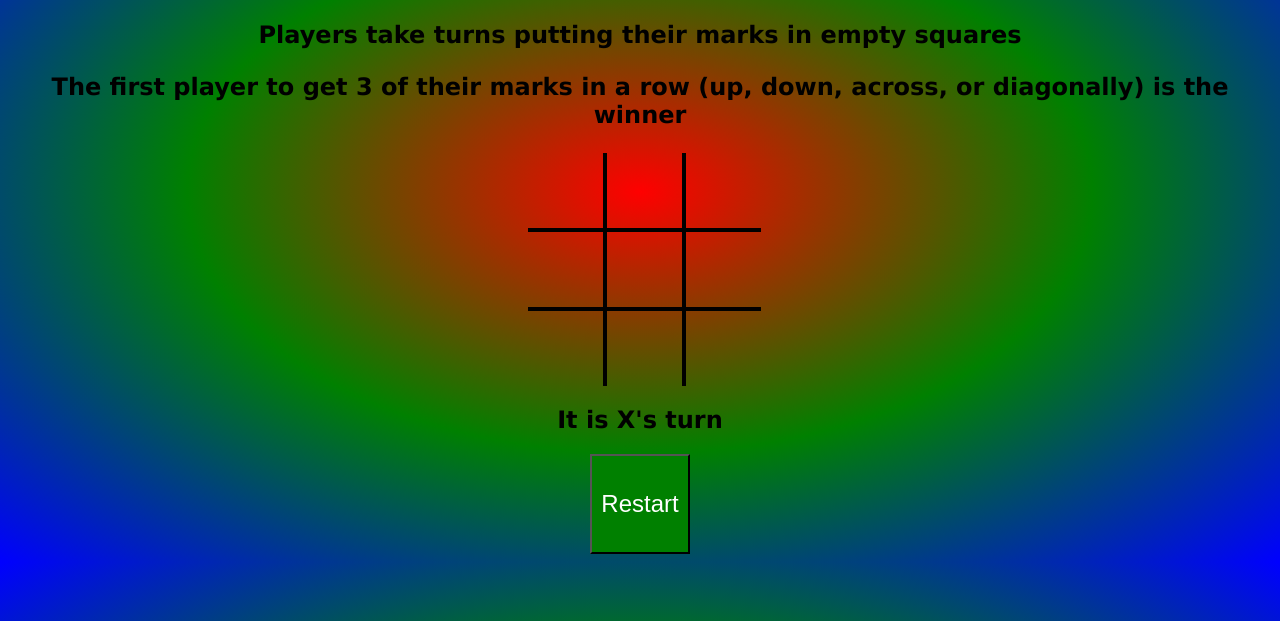
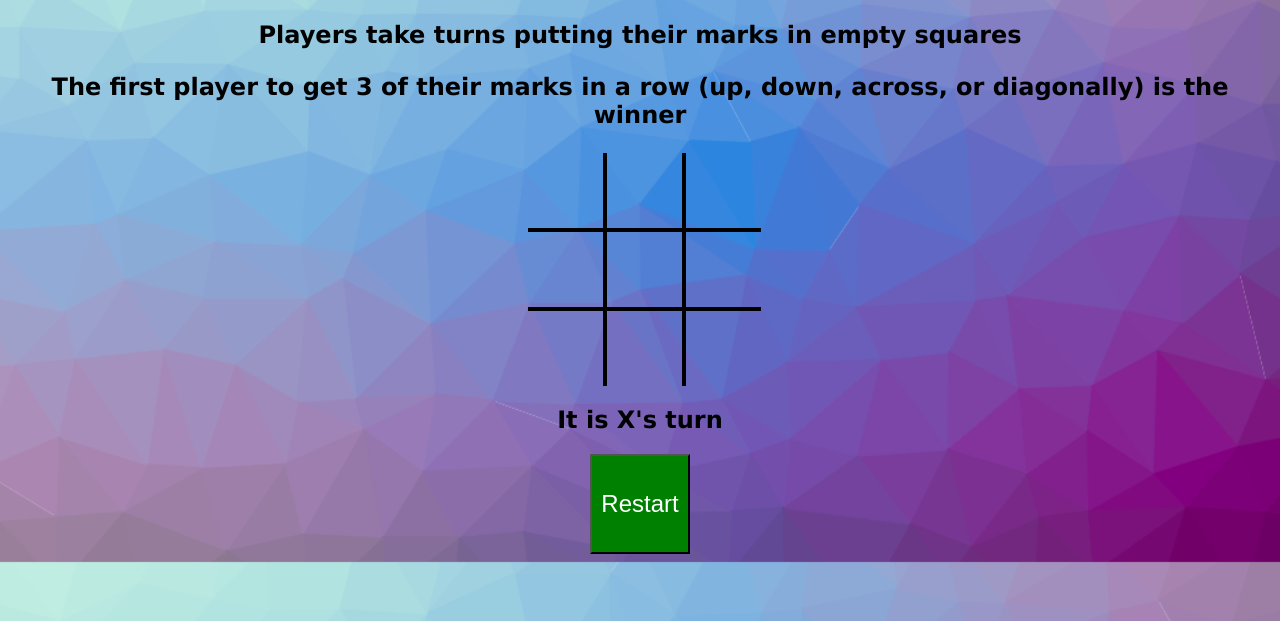
Before and after one commit to JasonGitHubLiu/TicTacToeGame, a plain HTML site: page index.html in a window 1280 px wide. Shown: the part 179-800 px from the top of the page. Drawn offline with Linux system fonts and the light colour scheme.

Commit message:
added background image and music

```diff
--- a/index.html
+++ b/index.html
@@ -10,12 +10,6 @@
 <body>
     <div id="gameContainer">
         <h1>Tic Tac Toe</h1>
-
-<!-- beginning of experiment -->
-
-        <!-- <img src="images/sea-edge.png" class="img-fluid" alt="..."> -->
-
-<!-- end of experiment -->
                 <h3>Players take turns putting their marks in empty squares</h3>
                 <h3>The first player to get 3 of their marks in a row (up, down, across, or diagonally) is the winner</h3>
         <div id = "cellContainer">
@@ -32,6 +26,9 @@
         <h2 id = "statusText"></h2>
         <button id = "restartButton">Restart</button>
     </div>
+    <audio id="myAudio">
+        <source src="Cozy Coffeehouse  - An IndieFolkAcoustic Playlist  Vol. 1.mp3" type = "audio/mpeg">
+    </audio>
     <script src = "script.js"></script>
 </body>
 </html>
--- a/script.js
+++ b/script.js
@@ -17,7 +17,6 @@ let currentPlayer = 'X';
 let running = false;
 
 
-startGame();
 
 function startGame(){
     cells.forEach(cell => cell.addEventListener('click', cellClicked))
@@ -28,7 +27,7 @@ function startGame(){
 
 function cellClicked(){
     const cellIndex = this.getAttribute('cellIndex');
-
+    audio.play()
     if(options[cellIndex] != '' || !running){
         return;
     }
@@ -83,4 +82,26 @@ function restartGame(){
     statusText.textContent = `${currentPlayer}'s turn`;
     cells.forEach(cell => cell.textContent = '');
     running = true;
+
 }
+
+var bgMusic = new sound('Cozy Coffeehouse  - An IndieFolkAcoustic Playlist  Vol. 1.mp3')
+
+function sound(src) {
+    this.sound = document.createElement("audio");
+    this.sound.src = src;
+    this.sound.setAttribute("preload", "auto");
+    this.sound.setAttribute("controls", "none");
+    this.sound.style.display = "none";
+    document.body.appendChild(this.sound);
+    this.play = function () {
+        this.sound.play();
+    }
+    this.stop = function () {
+        this.sound.pause();
+    }
+}
+var audio = document.querySelector('#myAudio')
+audio.volume = 0.2;
+
+startGame();
--- a/style.css
+++ b/style.css
@@ -28,7 +28,9 @@ font-size: 1.5rem;
 
 body{
     /* background-color: grey; */
-    background-image: radial-gradient(red, green, blue);
+    /* background-image: radial-gradient(red, green, blue); */
+    background-image: url('/images/sea-edge.png');
+    background-size: cover;
 }
 
 .cell{
```
Also changed, not shown: 1 other file.
